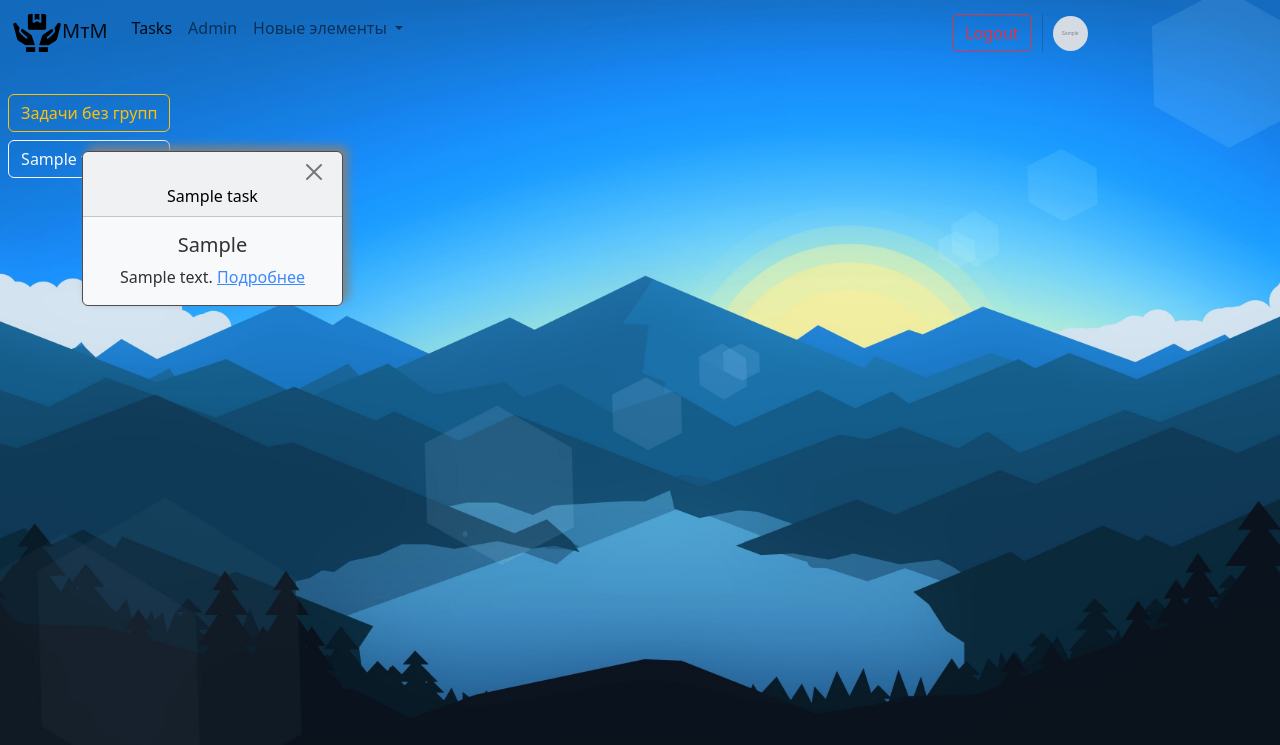
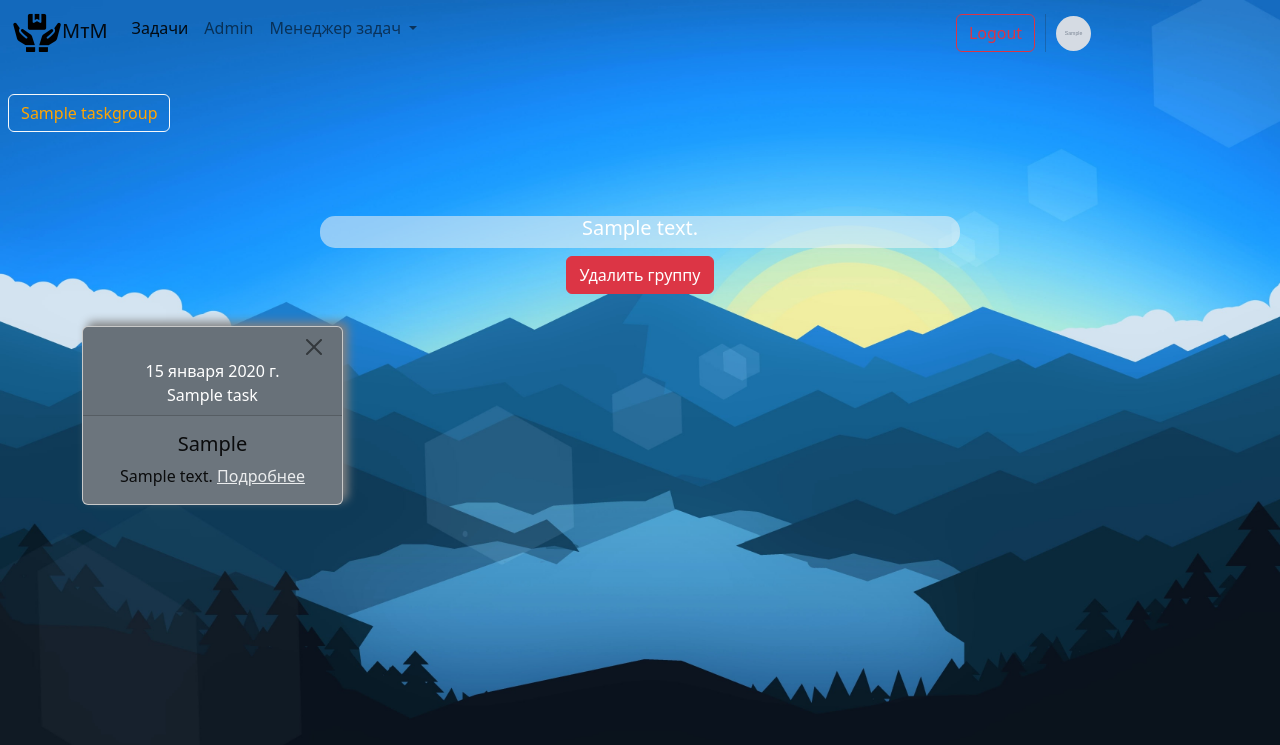
Before and after one commit to ProPainOJ/Task-Manager, a Django app: page /tasks/1/ in a window 1280 px wide. Shown: the top 745 px of the page. Run offline with Django 4.2, Linux system fonts and the light colour scheme; a user stored in the database is signed in; tables that the repository leaves empty hold one stand-in row (values such as "Sample post"); grey boxes marked "Sample" are stand-in pictures.

Commit message:
Доверстал формы до приемлемого вида. Написал логику удаления групп задач и самих задач.

```diff
--- a/MyTaskManager/Task_Manager/forms.py
+++ b/MyTaskManager/Task_Manager/forms.py
@@ -1,6 +1,10 @@
+from django.contrib.auth import get_user_model
+
 from Task_Manager.models import Task, TaskGroups, StagesOfExecuting
 from django.forms import modelformset_factory
 from django import forms
+
+USER = get_user_model()
 
 
 class CreateTaskForm(forms.ModelForm):
--- a/MyTaskManager/Task_Manager/static/css/index.css
+++ b/MyTaskManager/Task_Manager/static/css/index.css
@@ -59,7 +59,6 @@
     height: auto;
     padding: 15px;
     text-align: center;
-
     border-radius: 10px;
     box-shadow: 0 0 10px rgba(0,0,0,0.3);
     background-color:rgba(0, 153, 204, 0.4);
@@ -81,9 +80,6 @@
     background-color: red;
 }
 
-
-/*      tasks.html      */
-
 .modal-header{
     background-color: rgba(240, 74, 85, 0.81)
 }
@@ -103,29 +99,73 @@
 }
 
 .card.text-bg-danger.mb-3{
-    border: 1px solid #4d4d4d;
-    box-shadow: 5px -5px 10px grey;
+    border: 1px solid rgba(207, 207, 207, 0.94);
+    box-shadow: 5px -4px 10px grey;
 }
 
 .card.text-bg-warning.mb-3{
-    border: 1px solid #4d4d4d;
-    box-shadow: 5px -5px 10px grey;
+    border: 1px solid rgba(207, 207, 207, 0.94);
+    box-shadow: 5px -4px 10px grey;
 }
 
 .card.text-bg-success.mb-3{
-    border: 1px solid #4d4d4d;
-    box-shadow: 5px -5px 10px grey;
+    border: 1px solid rgba(207, 207, 207, 0.94);
+    box-shadow: 5px -4px 10px grey;
 }
 
-.card.text-bg-light.mb-3{
-    border: 1px solid #4d4d4d;
-    box-shadow: 5px -5px 10px grey;
+.card.text-bg-secondary.mb-3{
+    border: 1px solid rgba(207, 207, 207, 0.94);
+    box-shadow: 5px -4px 10px grey;
 }
 
 .card-body{
-    opacity:0.8;
+    color: black;
+    opacity: 0.9;
 }
 
 .task-group-menu{
-    height: 85px;
+    height: 150px;
 }
+
+
+/*      tasks.html      */
+
+
+.form-wrapper{
+    position: fixed;
+    top: 50%;
+    left: 50%;
+    margin: -250px 0 0 -250px;
+    padding: 25px;
+    border-radius: 10px;
+    box-shadow: 0 0 10px rgba(0,0,0,0.3);
+    background-color:rgba(0, 153, 204, 0.4);
+}
+
+.form-wrapper{
+    width: 30%
+}
+
+
+/*      new_group.html      */
+
+.new-group-wrapper {
+    position: fixed; top: 50%; left: 50%;
+    -webkit-transform: translate(-50%, -50%);
+    -ms-transform: translate(-50%, -50%);
+    transform: translate(-50%, -50%);
+    padding: 25px;
+    border-radius: 10px;
+    box-shadow: 0 0 10px rgba(0,0,0,0.3);
+    background-color:rgba(0, 153, 204, 0.4);
+}
+
+/*      detail_task.html      */
+
+.existing-subtasks{
+    margin-top: 5px;
+    padding: 10px;
+    border-radius: 10px;
+    box-shadow: 0 0 10px rgba(0,0,0,0.3);
+    background-color:rgba(179, 179, 179, 0.59);
+}
--- a/MyTaskManager/Task_Manager/urls.py
+++ b/MyTaskManager/Task_Manager/urls.py
@@ -1,6 +1,7 @@
 from django.urls import path, include
 from django.views.generic import TemplateView
-from .views import TaskHomeView, TaskDitail, CreateNewTask, TasksOfGroupView, CreateNewTaskGroup
+from .views import TaskHomeView, TaskDitail, CreateNewTask, TasksOfGroupView, CreateNewTaskGroup, DeleteTaskView, \
+    DeleteGroupView, TasksNoGroupView
 
 urlpatterns = [
     path('', TemplateView.as_view(template_name='manager/base.html',
@@ -11,5 +12,8 @@ urlpatterns = [
     path('tasks/new_group/', CreateNewTaskGroup.as_view(), name='new_group'),
     path('tasks/new_task/', CreateNewTask.as_view(), name='new_task'),
     path('tasks/<int:group>/', TasksOfGroupView.as_view(), name='task_group'),
+    path('tasks/not_grouped/', TasksNoGroupView.as_view(), name='not_grouped'),
+    path('tasks/delete_group<int:pk>', DeleteGroupView.as_view(), name='delete_group'),
     path('tasks/<int:group>/task<int:pk>/', TaskDitail.as_view(), name='task_ditail'),
+    path('tasks/<int:group>/task<int:pk>/delete', DeleteTaskView.as_view(), name='delete_task'),
 ]
--- a/MyTaskManager/Task_Manager/views.py
+++ b/MyTaskManager/Task_Manager/views.py
@@ -1,3 +1,6 @@
+from django.http import HttpResponseRedirect
+from django.urls import reverse_lazy
+
 from .forms import CreateTaskForm, CreateNewTaskGroupForm, TasksFormSet
 from .models import Task, StagesOfExecuting, TaskGroups
 from django.contrib.auth import mixins, get_user_model
@@ -9,7 +12,7 @@ USER = get_user_model()
 
 
 class CreateNewTask(mixins.LoginRequiredMixin, CreateView):
-    success_url = 'tasks_home'
+    success_url = reverse_lazy('tasks_home')
     template_name = 'manager/new_task.html'
 
     model = Task
@@ -50,7 +53,7 @@ class CreateNewTask(mixins.LoginRequiredMixin, CreateView):
 
 
 class CreateNewTaskGroup(mixins.LoginRequiredMixin, CreateView):
-    success_url = 'tasks_home'
+    success_url = reverse_lazy('tasks_home')
     template_name = 'manager/new_group.html'
 
     model = TaskGroups
@@ -62,7 +65,6 @@ class CreateNewTaskGroup(mixins.LoginRequiredMixin, CreateView):
             fields = form.save(commit=False)
             user = self.request.user.pk
             all_user_groups = TaskGroups.objects.filter(creator_group=user).values_list('group_name', flat=True)
-            # print(fields.group_name, all_user_groups)
             if fields.group_name in all_user_groups:
                 form = CreateNewTaskGroupForm(request.POST)
                 context = {
@@ -90,16 +92,19 @@ class TasksOfGroupView(mixins.LoginRequiredMixin, ListView):
 
         user = self.request.user.pk
         group = self.kwargs.get('group', None)
-        groups_user_list = TaskGroups.objects.filter(creator_group=user).values('id', 'group_name')
 
+        groups_user_list = TaskGroups.objects.filter(creator_group=user).values('id', 'group_name', 'description_group')
+
+        context['title'] = 'Задачи по группам'
         context['user_tasks_groups'] = groups_user_list
-        context['grouped_tasks'] = Task.objects.filter(task_owner=user).filter(group=group)
+        context['group'] = group
+
+        context['grouped_tasks'] = Task.objects.filter(task_owner=user).filter(group=group).order_by('task_data_goal')
 
         return context
 
 
 class TaskHomeView(mixins.LoginRequiredMixin, ListView):
-    # TODO: Написать пагинацию страниц по дате в таблице
     template_name = 'manager/tasks.html'
     redirect_field_name = 'tasks_home'
     context_object_name = 'tasks'
@@ -108,7 +113,6 @@ class TaskHomeView(mixins.LoginRequiredMixin, ListView):
 
     def get_context_data(self, *, object_list=None, **kwargs):
         context = super(TaskHomeView, self).get_context_data(**kwargs)
-
         user = self.request.user.pk
         groups_user_list = TaskGroups.objects.filter(creator_group=user).values('id', 'group_name')
 
@@ -121,9 +125,21 @@ class TaskHomeView(mixins.LoginRequiredMixin, ListView):
         return Task.objects.filter(task_owner=self.request.user.pk)
 
 
+class TasksNoGroupView(mixins.LoginRequiredMixin, ListView):
+    template_name = 'manager/tasks_in_group.html'
+    success_url = reverse_lazy('tasks_home')
+    redirect_field_name = 'not_grouped'
+    context_object_name = 'not_grouped_tasks'
+
+    model = Task
+
+    def get_queryset(self):
+        return Task.objects.filter(task_owner=self.request.user.pk).filter(group=None)
+
+
 class TaskDitail(mixins.LoginRequiredMixin, View):
     template_name = 'manager/task_ditail.html'
-    context_object_name = 'tasks_home'
+    # context_object_name = 'tasks_home'
     form_class = CreateTaskForm
 
     def get(self, request, *args, **kwargs):
@@ -146,7 +162,6 @@ class TaskDitail(mixins.LoginRequiredMixin, View):
 
         form = self.form_class(request.POST, request.FILES, instance=task)
         formset = TasksFormSet(request.POST, request.FILES, )
-        print("Status formset:", formset.is_valid(), "Status form:", form.is_valid())
 
         if form.is_valid() and formset.is_valid():
             fields = form.save(commit=False)
@@ -168,3 +183,53 @@ class TaskDitail(mixins.LoginRequiredMixin, View):
         }
 
         return render(self.request, self.template_name, context)
+
+
+class DeleteTaskView(mixins.LoginRequiredMixin, DeleteView):
+    template_name = 'manager/delete_task.html'
+    success_url = reverse_lazy('task_group')
+    redirect_field_name = 'delete_task'
+
+    model = Task
+
+    def get_success_url(self):
+        return reverse_lazy('task_group', kwargs={'group': self.kwargs['group']})
+
+    def get(self, request, *args, **kwargs):
+        stages_count = StagesOfExecuting.objects.filter(task=kwargs['pk']).filter(stage_name_status=False).count()
+        context = {
+            'title': 'Удаление задачи!',
+            'object': self.get_object(),
+            'stage_not_ready': stages_count,
+        }
+
+        return render(self.request, self.template_name, context)
+
+
+class DeleteGroupView(mixins.LoginRequiredMixin, DeleteView):
+    template_name = 'manager/delete_group.html'
+    success_url = reverse_lazy('tasks_home')
+    redirect_field_name = 'delete_group'
+
+    model = TaskGroups
+
+    def get(self, request, *args, **kwargs):
+        tasks_in_group = Task.objects.filter(group=self.kwargs['pk']).count()
+
+        context = {
+            'title': 'Удаление группы',
+            'object': self.get_object(),
+            'tasks_in_group': tasks_in_group,
+        }
+
+        return render(self.request, self.template_name, context)
+
+    def post(self, request, *args, **kwargs):
+        user_default_group = TaskGroups.objects.filter(creator_group=self.request.user.pk).get(
+            group_name='Standard group')
+        task_in_group = Task.objects.filter(group=self.kwargs['pk'])
+        task_in_group.update(group=user_default_group)
+
+        self.get_object().delete()
+
+        return HttpResponseRedirect(self.success_url)
--- a/MyTaskManager/templates/manager/base.html
+++ b/MyTaskManager/templates/manager/base.html
@@ -26,29 +26,6 @@ body{
 }
 
 
-
-
-
-
-
-
-
-
-
-
-
-
-
-
-
-
-
-
-
-
-
-
-
 </style>
 
 <body class="bg_color">
@@ -71,7 +48,7 @@ body{
                                  width="50" height="50">MᴛM</a>
                     </li>
                     <li class="nav-item">
-                        <a class="nav-link active" aria-current="page" href="{% url 'tasks_home' %}">Tasks</a>
+                        <a class="nav-link active" aria-current="page" href="{% url 'tasks_home' %}">Задачи</a>
                     </li>
                     {% if user.is_superuser%}
                     <li class="nav-item">
@@ -81,12 +58,11 @@ body{
                     <li class="nav-item dropdown">
                         <a class="nav-link dropdown-toggle" href="#" role="button" data-bs-toggle="dropdown"
                            aria-expanded="false">
-                            Новые элементы
+                            Менеджер задач
                         </a>
                         <ul class="dropdown-menu">
-                            <li><a class="dropdown-item" href="{% url 'new_group' %}">Группы задач</a></li>
+                            <li><a class="dropdown-item" href="{% url 'new_group' %}">Новая группа</a></li>
                             <li><a class="dropdown-item" href="{% url 'new_task' %}">Новая задача</a></li>
-                            <li><a class="dropdown-item" href="#">Something else here</a></li>
                         </ul>
                     </li>
                 </ul>
--- a/MyTaskManager/templates/manager/tasks.html
+++ b/MyTaskManager/templates/manager/tasks.html
@@ -5,29 +5,38 @@
 <div class="content-grouping">
     <div class="task-group-menu">
         <div class="btn-group-vertical" role="group" aria-label="Vertical button group">
-            <a class="nav-link active link-light" aria-current="page" href="{% url 'tasks_home' %}">
-                <button type="button" class="btn btn-outline-warning">Задачи без групп</button>
-            </a>
+
             {% for group in user_tasks_groups %}
 
             {% if group.group_name == 'Standard group' %}
             <a class="nav-link active link-light" aria-current="page" href="{% url 'task_group' group.id %}">
-                <button type="button" class="btn btn-outline-danger">{{ group.group_name }}</button>
-            </a>
-
-            {% else %}
-            <a class="nav-link active link-light" aria-current="page" href="{% url 'task_group' group.id %}">
-                <button type="button" class="btn btn-outline-light">{{ group.group_name }}</button>
+                <button style="color: black;" type="button" class="btn btn-outline-warning">{{ group.group_name }}
+                </button>
             </a>
 
             {% endif %}
 
             {% endfor %}
 
+            {% for group in user_tasks_groups %}
+
+            {% if group.group_name == 'Standard group' %}
+            {% else %}
+
+            <a class="nav-link active link-light" aria-current="page"
+               href="{% url 'task_group' group.id %}">
+                <button style="color: orange;" type="button" class="btn btn-outline-light">
+                    {{ group.group_name }}
+                </button>
+            </a>
+
+            {% endif %}
+
+            {% endfor %}
         </div>
     </div>
-    {% block tasks_group %}
-    {% endblock %}
 </div>
+{% block tasks_group %}
+{% endblock %}
 
 {% endblock content %}
--- a/MyTaskManager/templates/manager/tasks_in_group.html
+++ b/MyTaskManager/templates/manager/tasks_in_group.html
@@ -3,29 +3,54 @@
 
 {% block tasks_group %}
 
+
+{% for user_group in user_tasks_groups %}
+
+{% if user_group.id == group and user_group.group_name != 'Standard group' %}
+<div class="d-grid gap-2 col-6 mx-auto">
+    <div style="background-color: rgba(242, 242, 242, 0.55); border-radius: 15px; ">
+        <h5 style="color: white; text-align: center;"> {{ user_group.description_group }}</h5>
+    </div>
+    <a style="text-align: center; margin-bottom: 5%;" href="{% url 'delete_group' group %}">
+        <button type="button" class="btn btn-danger">Удалить группу</button>
+    </a>
+</div>
+{% endif %}
+
+{% endfor %}
+
 <div class="container text-center">
+    {% if grouped_tasks %}
 
     <div class="row row-cols-1 row-cols-md-4 g-4">
         {% for task in grouped_tasks %}
+
         <div class="col">
 
             {% if task.priority == 'Неважные' %}
-            <div class="card text-bg-light mb-3" style="max-width: 18rem;">
+            <div class="card text-bg-secondary mb-3" style="max-width: 18rem;">
                 <div class="card-header">
                     <div class="d-grid gap-2 d-md-flex justify-content-md-end">
-                        <a href="#deltask">
-                            <button type="button" class="btn-close" aria-label="Close"></button>
+                        <a href="{% url 'delete_task' task.group.id task.id %}">
+                            <button type="button" class="btn-close btn-close-dark" aria-label="Close"></button>
                         </a>
                     </div>
-                    {{task.title_task}}
+                    <div class="grid text-center" style="--bs-columns: 18; --bs-gap: .5rem;">
+                        <div style="grid-column: span 14;">{{task.task_data_goal}}</div>
+                        <div class="g-col-4">{{task.title_task}}</div>
+                    </div>
                 </div>
                 <div class="card-body ">
                     {% if task.task_goal %}
                     <h5 class="card-title">{{task.task_goal}}</h5>
                     {% endif %}
                     <p class="card-text">
+                        {% if task.task_descriptions %}
                         {{task.task_descriptions}}
-                        <a href="{% url 'task_ditail' task.group.id task.id  %}" class="card-link">Подробнее</a>
+                        {% else %}
+                        У задачи нет описания
+                        {% endif %}
+                        <a href="{% url 'task_ditail' task.group.id task.id  %}" class="card-link link-light">Подробнее</a>
                     </p>
                 </div>
             </div>
@@ -36,18 +61,26 @@
             <div class="card text-bg-success mb-3" style="max-width: 18rem;">
                 <div class="card-header">
                     <div class="d-grid gap-2 d-md-flex justify-content-md-end">
-                        <a href="#deltask">
-                            <button type="button" class="btn-close" aria-label="Close"></button>
+                        <a href="{% url 'delete_task' task.group.id task.id %}">
+                            <button type="button" class="btn-close btn-close-dark" aria-label="Close"></button>
                         </a>
                     </div>
-                    {{task.title_task}}
+                    <div class="grid text-center" style="--bs-columns: 18; --bs-gap: .5rem;">
+                        <div style="grid-column: span 14;">{{task.task_data_goal}}</div>
+                        <div class="g-col-4">{{task.title_task}}</div>
+                    </div>
                 </div>
                 <div class="card-body ">
                     {% if task.task_goal %}
                     <h5 class="card-title">{{task.task_goal}}</h5>
                     {% endif %}
-                    <p class="card-text">{{task.task_descriptions}}
-                        <a href="{% url 'task_ditail' task.group.id task.id  %}" class="card-link">Подробнее</a>
+                    <p class="card-text">
+                        {% if task.task_descriptions %}
+                        {{task.task_descriptions}}
+                        {% else %}
+                        У задачи нет описания
+                        {% endif %}
+                        <a href="{% url 'task_ditail' task.group.id task.id  %}" class="card-link link-light">Подробнее</a>
                     </p>
                 </div>
             </div>
@@ -57,19 +90,27 @@
             <div class="card text-bg-warning mb-3" style="max-width: 18rem;">
                 <div class="card-header">
                     <div class="d-grid gap-2 d-md-flex justify-content-md-end">
-                        <a href="#deltask">
-                            <button type="button" class="btn-close" aria-label="Close"></button>
+                        <a href="{% url 'delete_task' task.group.id task.id %}">
+                            <button type="button" class="btn-close btn-close-dark" aria-label="Close"></button>
                         </a>
                     </div>
-                    {{task.title_task}}
+                    <div class="grid text-center" style="--bs-columns: 18; --bs-gap: .5rem;">
+                        <div style="grid-column: span 14;">{{task.task_data_goal}}</div>
+                        <div class="g-col-4">{{task.title_task}}</div>
+                    </div>
                 </div>
                 <div class="card-body">
                     {% if task.task_goal %}
                     <h5 class="card-title">{{task.task_goal}}</h5>
                     {% endif %}
 
-                    <p class="card-text">{{task.task_descriptions}}
-                        <a href="{% url 'task_ditail' task.group.id task.id  %}" class="card-link">Подробнее</a>
+                    <p class="card-text">
+                        {% if task.task_descriptions %}
+                        {{task.task_descriptions}}
+                        {% else %}
+                        У задачи нет описания
+                        {% endif %}
+                        <a href="{% url 'task_ditail' task.group.id task.id  %}" class="card-link link-light">Подробнее</a>
                     </p>
                 </div>
             </div>
@@ -79,18 +120,26 @@
             <div class="card text-bg-danger mb-3" style="max-width: 18rem;">
                 <div class="card-header">
                     <div class="d-grid gap-2 d-md-flex justify-content-md-end">
-                        <a href="#deltask">
-                            <button type="button" class="btn-close" aria-label="Close"></button>
+                        <a href="{% url 'delete_task' task.group.id task.id %}">
+                            <button type="button" class="btn-close btn-close-dark" aria-label="Close"></button>
                         </a>
                     </div>
-                    {{task.title_task}}
+                    <div class="grid text-center" style="--bs-columns: 18; --bs-gap: .5rem;">
+                        <div style="grid-column: span 14;">{{task.task_data_goal}}</div>
+                        <div class="g-col-4">{{task.title_task}}</div>
+                    </div>
                 </div>
                 <div class="card-body">
                     {% if task.task_goal %}
                     <h5 class="card-title">{{task.task_goal}}</h5>
                     {% endif %}
-                    <p class="card-text">{{task.task_descriptions}}
-                        <a href="{% url 'task_ditail' task.group.id task.id  %}" class="card-link">Подробнее</a>
+                    <p class="card-text">
+                        {% if task.task_descriptions %}
+                        {{task.task_descriptions}}
+                        {% else %}
+                        У задачи нет описания
+                        {% endif %}
+                        <a href="{% url 'task_ditail' task.group.id task.id  %}" class="card-link link-light">Подробнее</a>
                     </p>
                 </div>
             </div>
@@ -102,6 +151,14 @@
 
     </div>
 </div>
+{% else %}
+
+<h2>В данной группе пока ничего нет, так начните создавать новые задачи :)</h2>
+<a href="{% url 'new_task' %}">
+    <button type="button" class="btn btn-light">Создать</button>
+</a>
+
+{% endif %}
 
 
 {% endblock tasks_group %}
```
Also changed, not shown: MyTaskManager/templates/manager/delete_group.html (added, +27 -0 lines), MyTaskManager/templates/manager/delete_task.html (added, +23 -0 lines), MyTaskManager/templates/manager/new_group.html (+9 -1 lines), MyTaskManager/templates/manager/new_task.html (+10 -2 lines), MyTaskManager/templates/manager/task_ditail.html (+4 -9 lines), MyTaskManager/templates/user_actions/login.html (+33 -17 lines), MyTaskManager/templates/user_actions/registrations.html (+10 -8 lines), MyTaskManager/Task_Manager/migrations/0013_alter_task_group.py (added).
